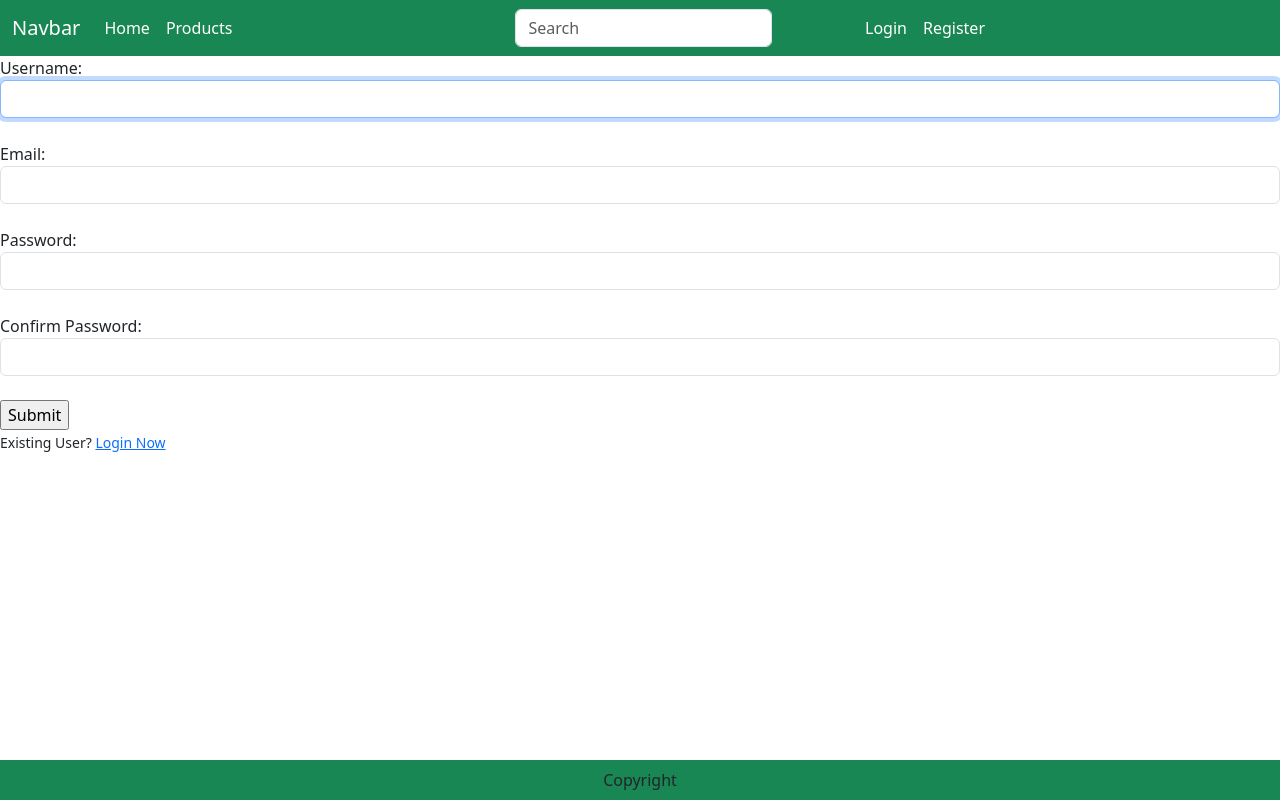
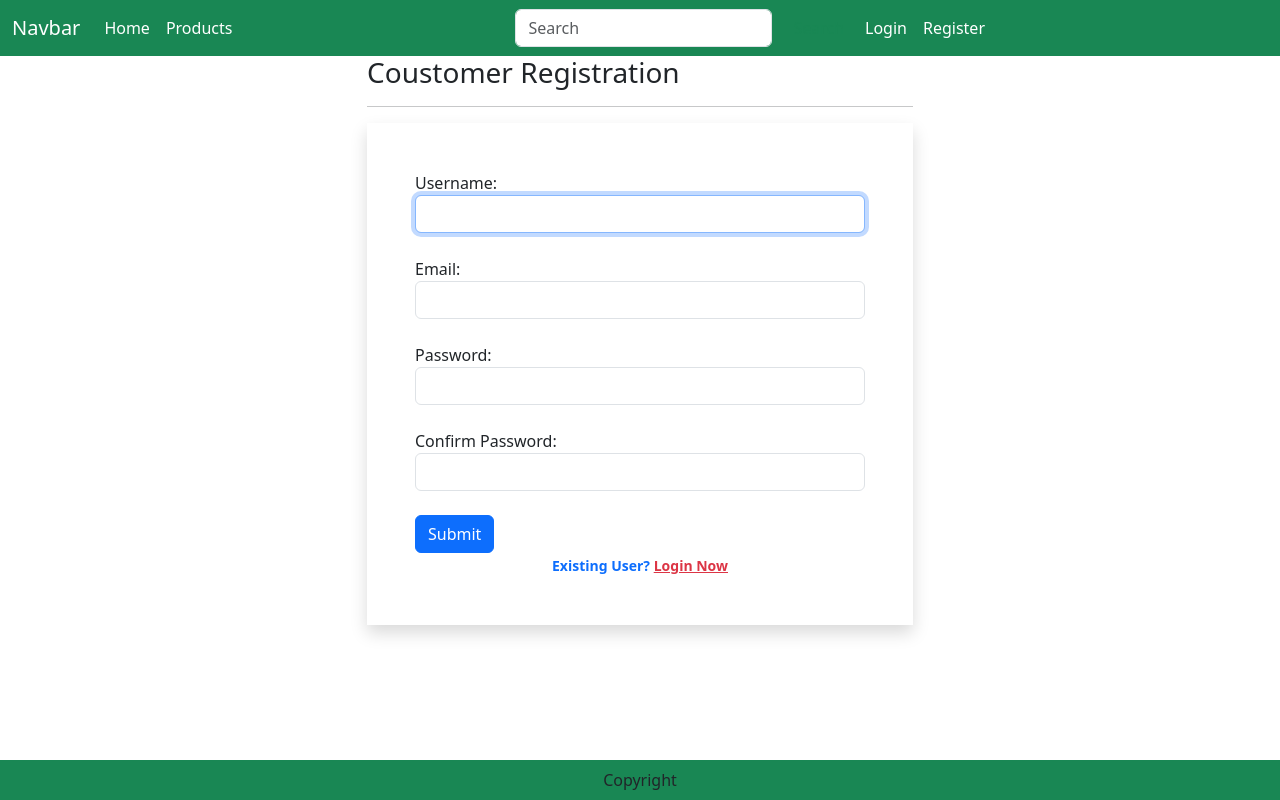
Before and after one commit to Viilhelm/Online-Shopping-Website, a Django app: page /registration/ in a window 1280 px wide. Run offline with Django 4.2, Linux system fonts and the light colour scheme; some libraries are stand-ins or nearby versions.

Commit message:
Modified

```diff
--- a/web/templates/customerregistration.html
+++ b/web/templates/customerregistration.html
@@ -2,15 +2,22 @@
 {% load static %}
 {% block title %}Customer Registration{% endblock title %}
 {% block main-content %}
-    <form action="" method="post" novalidate>
+<div class="container">
+   <div class="container">
+      <div class="col-sm-6 offset-sm-3">
+         <h3> Coustomer Registration</h3>
+         <hr>
+         <form action="" method="post" novalidate class="shadow p-5">
             {% csrf_token %}
             {% for fm in form%}
                {{fm.label_tag}} {{fm}} <small class="text-danger">{{fm.errors|striptags}}</small>
                <br>
             {% endfor %}
-        <input type="submit" value="Submit"> <br>
+            <input type="submit" value="Submit" class="btn btn-primary"> <br>
 
-        <small>Existing User? <a href="{%url 'login' %}"> Login Now </a> </small>
+            <div class="text-center text-primary fw-bold">
+               <small>Existing User? <a href="{%url 'login' %}" class="text-danger"> Login Now </a> </small>
+            </div>
 
             {% if form.non_field_errors %}
                {% for error in form.non_filed_errors %}
@@ -26,4 +33,7 @@
             {% endfor %}
             {% endif %}
          </form>
+      </div>
+   </div>
+</div>
 {% endblock main-content %}
```
Lines whose indentation alone changed are shown as unchanged.
